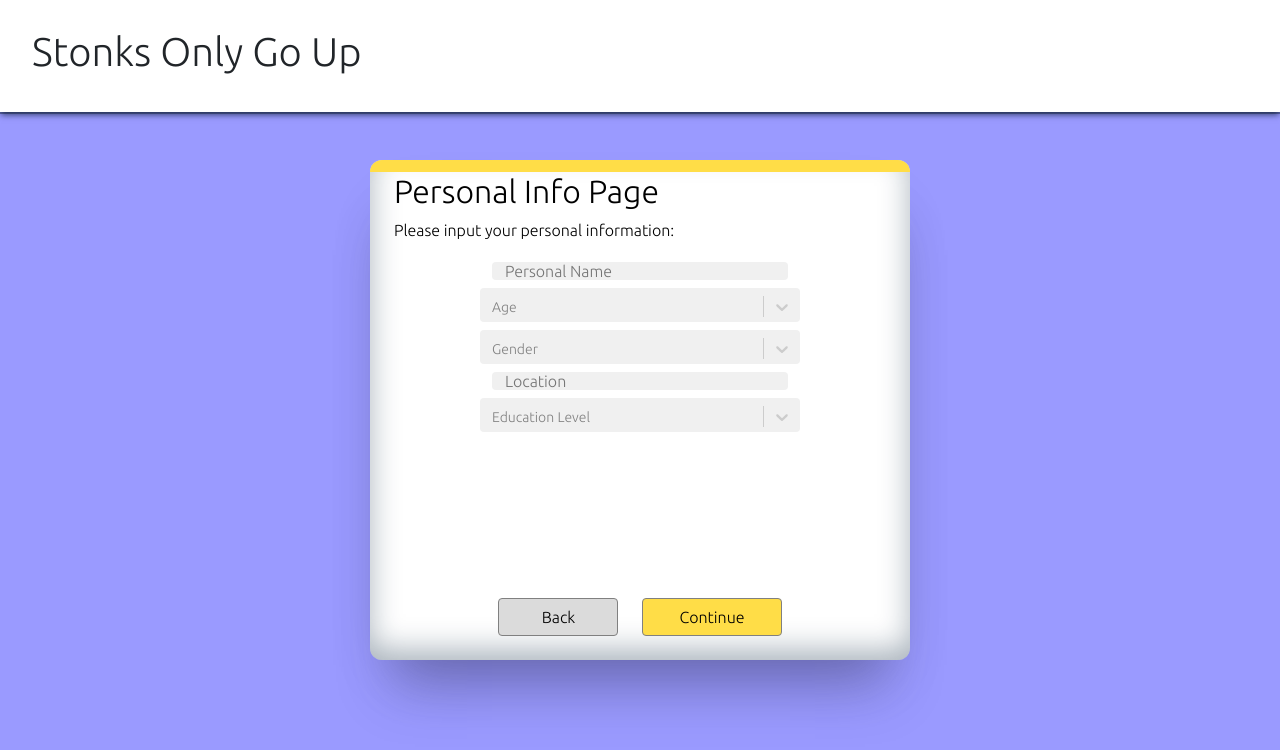
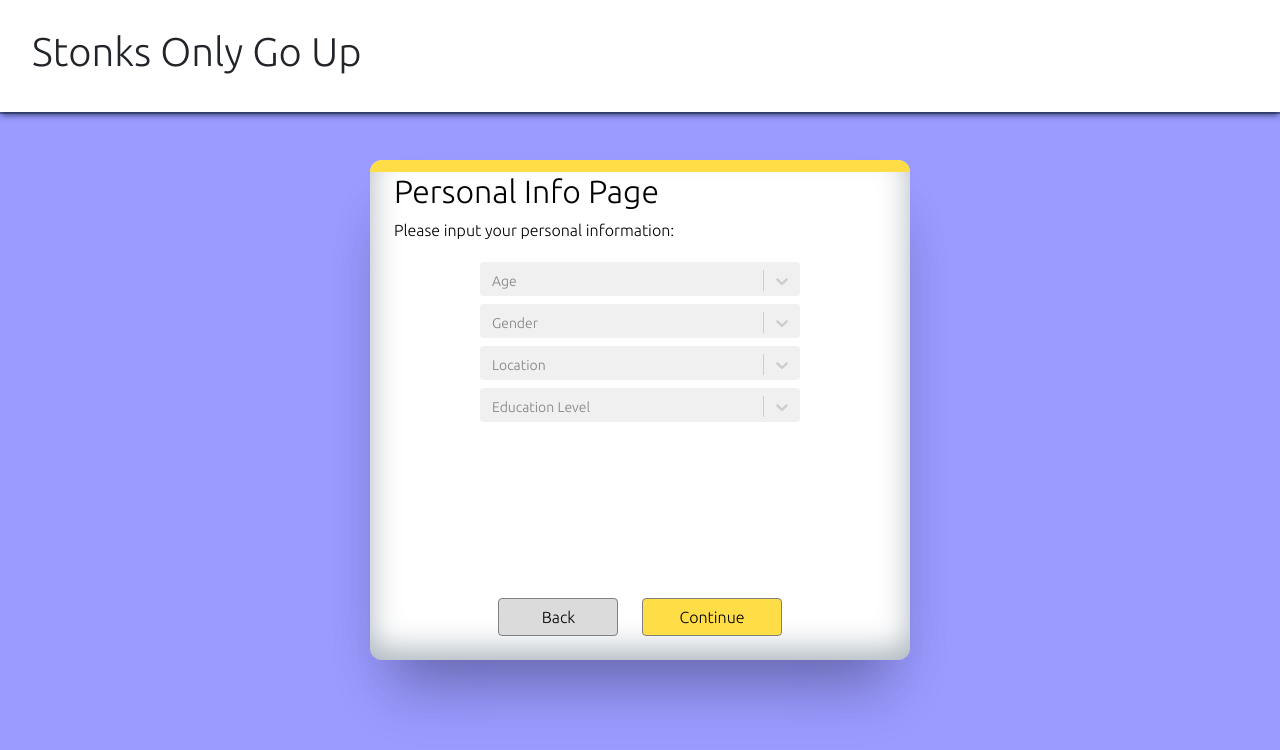
Before and after one commit to giovanniCL/stonks-only-go-up, a React (Create React App) app in the folder stonks-only-go-up/: page /setup/personal-info in a window 1280 px wide. Shown: the top 750 px of the page. Built offline with nearby package versions, Linux system fonts and the light colour scheme.

Commit message:
personal info upload select

```diff
--- a/stonks-only-go-up/src/Components/Lists/EducationLevelList.js
+++ b/stonks-only-go-up/src/Components/Lists/EducationLevelList.js
@@ -3,6 +3,8 @@
 // This page just has a list that contains the current values for the user to select
 // from within our profile setup page
 export const educationLevelList = [
+    "No Education",
+    "Homeschool",
     "Some High School",
     "Completed High School",
     "Some College",
--- /dev/null
+++ b/stonks-only-go-up/src/Components/Lists/LocationList.js
@@ -0,0 +1,249 @@
+// Location List
+
+// This page just has a list that contains the current values for the user to select
+// from within our profile setup page
+export const locationList = [
+        "Afghanistan",
+        "Åland Islands",
+        "Albania",
+        "Algeria",
+        "American Samoa",
+        "AndorrA",
+        "Angola",
+        "Anguilla",
+        "Antarctica",
+        "Antigua and Barbuda",
+        "Argentina",
+        "Armenia",
+        "Aruba",
+        "Australia",
+        "Austria",
+        "Azerbaijan",
+        "Bahamas",
+        "Bahrain",
+        "Bangladesh",
+        "Barbados",
+        "Belarus",
+        "Belgium",
+        "Belize",
+        "Benin",
+        "Bermuda",
+        "Bhutan",
+        "Bolivia",
+        "Bosnia and Herzegovina",
+        "Botswana",
+        "Bouvet Island",
+        "Brazil",
+        "British Indian Ocean Territory",
+        "Brunei Darussalam",
+        "Bulgaria",
+        "Burkina Faso",
+        "Burundi",
+        "Cambodia",
+        "Cameroon",
+        "Canada",
+        "Cape Verde",
+        "Cayman Islands",
+        "Central African Republic",
+        "Chad",
+        "Chile",
+        "China",
+        "Christmas Island",
+        "Cocos (Keeling) Islands",
+        "Colombia",
+        "Comoros",
+        "Congo",
+        "Congo, The Democratic Republic of the",
+        "Cook Islands",
+        "Costa Rica",
+        "Cote DIvoire",
+        "Croatia",
+        "Cuba",
+        "Cyprus",
+        "Czech Republic",
+        "Denmark",
+        "Djibouti",
+        "Dominica",
+        "Dominican Republic",
+        "Ecuador",
+        "Egypt",
+        "El Salvador",
+        "Equatorial Guinea",
+        "Eritrea",
+        "Estonia",
+        "Ethiopia",
+        "Falkland Islands (Malvinas)",
+        "Faroe Islands",
+        "Fiji",
+        "Finland",
+        "France",
+        "French Guiana",
+        "French Polynesia",
+        "French Southern Territories",
+        "Gabon",
+        "Gambia",
+        "Georgia",
+        "Germany",
+        "Ghana",
+        "Gibraltar",
+        "Greece",
+        "Greenland",
+        "Grenada",
+        "Guadeloupe",
+        "Guam",
+        "Guatemala",
+        "Guernsey",
+        "Guinea",
+        "Guinea-Bissau",
+        "Guyana",
+        "Haiti",
+        "Heard Island and Mcdonald Islands",
+        "Holy See (Vatican City State)",
+        "Honduras",
+        "Hong Kong",
+        "Hungary",
+        "Iceland",
+        "India",
+        "Indonesia",
+        "Iran, Islamic Republic Of",
+        "Iraq",
+        "Ireland",
+        "Isle of Man",
+        "Israel",
+        "Italy",
+        "Jamaica",
+        "Japan",
+        "Jersey",
+        "Jordan",
+        "Kazakhstan",
+        "Kenya",
+        "Kiribati",
+        "Korea, Democratic Peoples Republic of",
+        "Korea, Republic of",
+        "Kuwait",
+        "Kyrgyzstan",
+        "Lao Peoples Democratic Republic",
+        "Latvia",
+        "Lebanon",
+        "Lesotho",
+        "Liberia",
+        "Libyan Arab Jamahiriya",
+        "Liechtenstein",
+        "Lithuania",
+        "Luxembourg",
+        "Macao",
+        "Macedonia, The Former Yugoslav Republic of",
+        "Madagascar",
+        "Malawi",
+        "Malaysia",
+        "Maldives",
+        "Mali",
+        "Malta",
+        "Marshall Islands",
+        "Martinique",
+        "Mauritania",
+        "Mauritius",
+        "Mayotte",
+        "Mexico",
+        "Micronesia, Federated States of",
+        "Moldova, Republic of",
+        "Monaco",
+        "Mongolia",
+        "Montserrat",
+        "Morocco",
+        "Mozambique",
+        "Myanmar",
+        "Namibia",
+        "Nauru",
+        "Nepal",
+        "Netherlands",
+        "Netherlands Antilles",
+        "New Caledonia",
+        "New Zealand",
+        "Nicaragua",
+        "Niger",
+        "Nigeria",
+        "Niue",
+        "Norfolk Island",
+        "Northern Mariana Islands",
+        "Norway",
+        "Oman",
+        "Pakistan",
+        "Palau",
+        "Palestinian Territory, Occupied",
+        "Panama",
+        "Papua New Guinea",
+        "Paraguay",
+        "Peru",
+        "Philippines",
+        "Pitcairn",
+        "Poland",
+        "Portugal",
+        "Puerto Rico",
+        "Qatar",
+        "Reunion",
+        "Romania",
+        "Russian Federation",
+        "RWANDA",
+        "Saint Helena",
+        "Saint Kitts and Nevis",
+        "Saint Lucia",
+        "Saint Pierre and Miquelon",
+        "Saint Vincent and the Grenadines",
+        "Samoa",
+        "San Marino",
+        "Sao Tome and Principe",
+        "Saudi Arabia",
+        "Senegal",
+        "Serbia and Montenegro",
+        "Seychelles",
+        "Sierra Leone",
+        "Singapore",
+        "Slovakia",
+        "Slovenia",
+        "Solomon Islands",
+        "Somalia",
+        "South Africa",
+        "South Georgia and the South Sandwich Islands",
+        "Spain",
+        "Sri Lanka",
+        "Sudan",
+        "Suriname",
+        "Svalbard and Jan Mayen",
+        "Swaziland",
+        "Sweden",
+        "Switzerland",
+        "Syrian Arab Republic",
+        "Taiwan, Province of China",
+        "Tajikistan",
+        "Tanzania, United Republic of",
+        "Thailand",
+        "Timor-Leste",
+        "Togo",
+        "Tokelau",
+        "Tonga",
+        "Trinidad and Tobago",
+        "Tunisia",
+        "Turkey",
+        "Turkmenistan",
+        "Turks and Caicos Islands",
+        "Tuvalu",
+        "Uganda",
+        "Ukraine",
+        "United Arab Emirates",
+        "United Kingdom",
+        "United States",
+        "United States Minor Outlying Islands",
+        "Uruguay",
+        "Uzbekistan",
+        "Vanuatu",
+        "Venezuela",
+        "Viet Nam",
+        "Virgin Islands, British",
+        "Virgin Islands, U.S.",
+        "Wallis and Futuna",
+        "Western Sahara",
+        "Yemen",
+        "Zambia",
+        "Zimbabwe"
+    ]
--- a/stonks-only-go-up/src/Components/Setup/SetupPersonalInfoPage.js
+++ b/stonks-only-go-up/src/Components/Setup/SetupPersonalInfoPage.js
@@ -4,6 +4,7 @@ import { checkObjectNoProperties } from "../../FunctionBucket"
 import { genderList } from "../Lists/GenderList"
 import { educationLevelList } from "../Lists/EducationLevelList"
 import { ageList } from "../Lists/AgeList"
+import { locationList } from "../Lists/LocationList"
 import { reactSelectInputTheme, reactSelectInputStyles } from "../InlineDesignElements"
 import Select from 'react-select';
 
@@ -27,12 +28,6 @@ const SetupPersonalInfoPage = (props) => {
         }
     })
 
-    function handleInputChange(e) {
-        let inputPersonalFormWorking = { ...inputPersonalForm }
-        inputPersonalFormWorking[e.target.name] = e.target.value
-        setPersonalForm(inputPersonalFormWorking)
-    }
-
     function handleDropdownChange(key, value) {
         let inputPersonalFormWorking = { ...inputPersonalForm }
         inputPersonalFormWorking[key] = value.value
@@ -44,14 +39,6 @@ const SetupPersonalInfoPage = (props) => {
             <h1 className="setup-header">Personal Info Page</h1>
             <p className="setup-description">Please input your personal information:</p>
             <div className="setup-personal-info-inputs">
-                <input
-                    name="personalName"
-                    autoComplete="off"
-                    value={inputPersonalForm.personalName}
-                    onChange={handleInputChange}
-                    placeholder="Personal Name"
-                    type="text"
-                />
                 <Select
                     className="react-select-input"
                     theme={reactSelectInputTheme}
@@ -72,13 +59,15 @@ const SetupPersonalInfoPage = (props) => {
                     maxMenuHeight={160}
                     options={genderList.map(gender => { return { label: gender, value: gender } })}
                 />
-                <input
-                    name="location"
-                    autoComplete="off"
-                    value={inputPersonalForm.location}
-                    onChange={handleInputChange}
+                <Select
+                    className="react-select-input"
+                    theme={reactSelectInputTheme}
+                    onChange={(value) => handleDropdownChange("location", value)}
+                    value={!!inputPersonalForm.location && { label: inputPersonalForm.location, value: inputPersonalForm.location }}
+                    styles={reactSelectInputStyles}
                     placeholder="Location"
-                    type="text"
+                    maxMenuHeight={160}
+                    options={locationList.map(locationVal => { return { label: locationVal, value: locationVal} })}
                 />
                 <Select
                     className="react-select-input"
--- a/stonks-only-go-up/src/SetupDesign.scss
+++ b/stonks-only-go-up/src/SetupDesign.scss
@@ -36,6 +36,10 @@
   color: black;
   box-shadow: rgba(50, 50, 93, 0.25) 0px 50px 50px -20px, rgba(0, 0, 0, 0.3) 0px 30px 60px -30px,
     rgba(10, 37, 64, 0.35) 0px -10px 30px 0px inset;
+
+  .location-input {
+    height: 32px;
+  }
 
   input:focus {
     outline: none;
```
